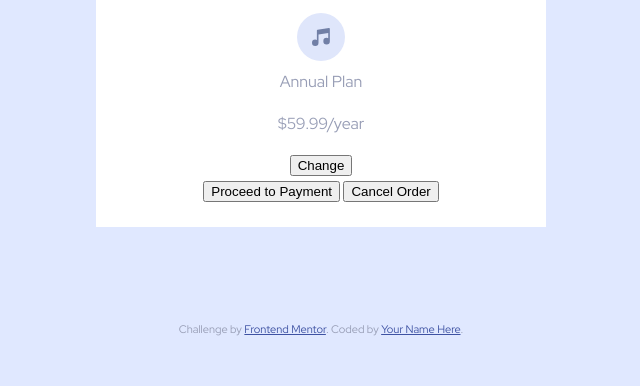
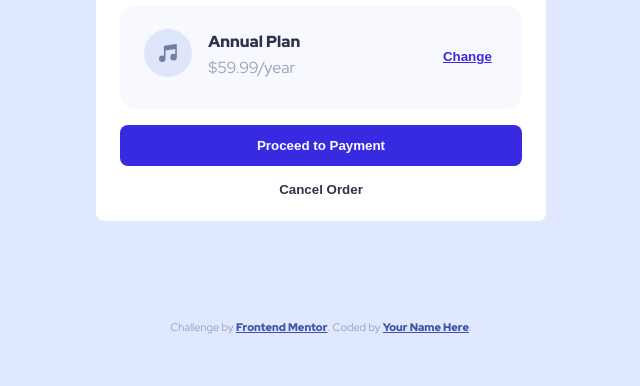
Before and after one commit to design4emmy/order-summary-component, a plain HTML site: page index.html in a window 1280 px wide. Shown: the part 414-800 px from the top of the page, without its empty margins (319-959 px from the left). Drawn offline with Linux system fonts and the light colour scheme.

Commit message:
3rd Commit
Worked more on the card to make it more appealing than it was before

```diff
--- a/css/style.css
+++ b/css/style.css
@@ -1,3 +1,7 @@
+*{
+    box-sizing: border-box;
+}
+
 body{
     margin: 0;
     font-family: 'Red Hat Display', sans-serif;
@@ -15,8 +19,9 @@ body{
 
 
 h2,
-p{
-    margin-top: 0;
+p,
+button{
+    margin: 0;
 }
 
 h1,h2,h3{
@@ -27,9 +32,11 @@ h1,h2,h3{
 h2{
     font-size: 2rem;
     color: #2C344B;
+    font-weight: 900;
 }
 
 .card{
+    overflow: hidden;
     background-color: #fff;
     width: 100%;
     max-width: 28.1rem;
@@ -40,3 +47,118 @@ h2{
 .padding-48{
     padding: 1.5rem;
 }
+
+.padding-24{
+    padding: 1.5em;
+}
+
+.plan{
+    background-color: #F8F8FF;
+    text-align: left;
+    display: flex;
+    gap: 1rem
+}
+
+.plan p{
+    margin: 0;
+}
+
+.plan-title{
+    font-weight: 900;
+    color: #2C344B;
+}
+
+.br-1{
+    border-radius: .5rem;
+}
+
+.br-2{
+    border-radius: 1rem;
+}
+
+.push-right{
+    margin-left: auto;
+}
+
+
+a,
+.link {
+    cursor: pointer;
+    background: transparent;
+    border: 0;
+    text-decoration: underline;
+    color: #382AE1;
+    font-weight: 900;
+}
+
+a:hover,
+a:focus,
+.link:hover,
+.link:focus {
+    text-decoration: none;
+    color: #382AE1;
+}
+
+
+
+
+.button{
+    cursor: pointer;
+    color: #F9FDFF;
+    background-color: transparent;
+    padding: 1em 2em;
+    font-weight: 900;
+    border: 0;
+    border-radius: .5rem;
+    text-decoration: none;
+}
+
+
+
+
+.button[data-type="primary"]{
+    background-color: #382AE1;
+}
+
+.button[data-type="primary"]:hover,
+.button[data-type="primary"]:focus{
+    background-color: #7D73F6;
+}
+
+
+.button[data-type="naked"]{
+    color: #2C344B;
+    padding: 0;
+}
+
+
+.button[data-type="naked"]:hover,
+.button[data-type="naked"]:focus{
+    color: #0D111E;
+}
+
+
+
+
+
+/* =========composition=========
+= */
+
+/* This is one way */
+ /* .flow > :where(:not(:first-child)) {     Spacing amongst elements on the card
+    margin-top: 2em;
+
+} */
+
+/* This is another way */
+
+/* .flow > * + * {
+    margin-top: 2em;
+} */
+
+/* This is another way */
+
+.grid-flow{
+    display: grid;
+    gap: 1rem;
+}
--- a/index.html
+++ b/index.html
@@ -3,7 +3,7 @@
 <head>
   <meta charset="UTF-8">
   <meta name="viewport" content="width=device-width, initial-scale=1.0"> <!-- displays site properly based on user's device -->
-  <link href="https://fonts.googleapis.com/css2?family=Red+Hat+Display:wght@300;400;500;700;800&display=swap" rel="stylesheet">
+  <link href="https://fonts.googleapis.com/css2?family=Red+Hat+Display:wght@300;400;500;700;800;900&display=swap" rel="stylesheet">
   <link rel="icon" type="image/png" sizes="32x32" href="./images/favicon-32x32.png">
 
   <title>Frontend Mentor | Order summary card</title>
@@ -17,30 +17,30 @@
 </head>
 <body>
 
-  <div class="card">
+  <div class="card br-1">
     <img class="card__image" src="images/illustration-hero.svg" alt="" >
 
-    <div class="card__content padding-48">
+    <div class="card__content padding-48 grid-flow">
       <h2>Order Summary</h2>
       <p>You can now listen to millions of songs, audiobooks, and podcasts on any
         device anywhere you like!</p>
 
-      <div class="plan">
+      <div class="plan padding-24 br-2">
         <div>
           <img src="images/icon-music.svg" alt="">
         </div>
 
         <div>
-          <p>Annual Plan</p>
+          <p class="plan-title">Annual Plan</p>
           <p>$59.99/year</p>
         </div>
 
-        <button>Change</button>
+        <button class="link push-right">Change</button>
 
       </div>
 
-      <button>Proceed to Payment</button>
-      <button>Cancel Order</button>
+      <button class="button" data-type="primary">Proceed to Payment</button>
+      <button class="button" data-type="naked">Cancel Order</button>
 
 
     </div>
```
